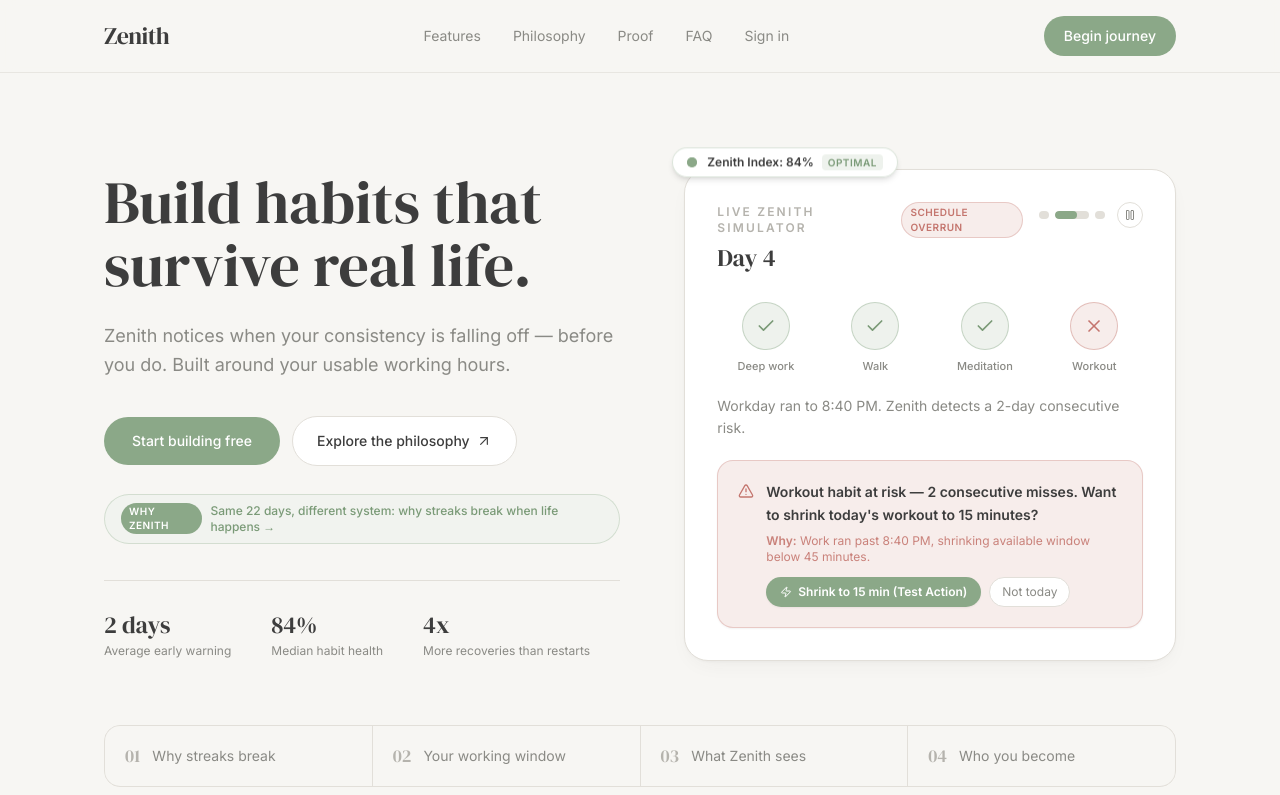
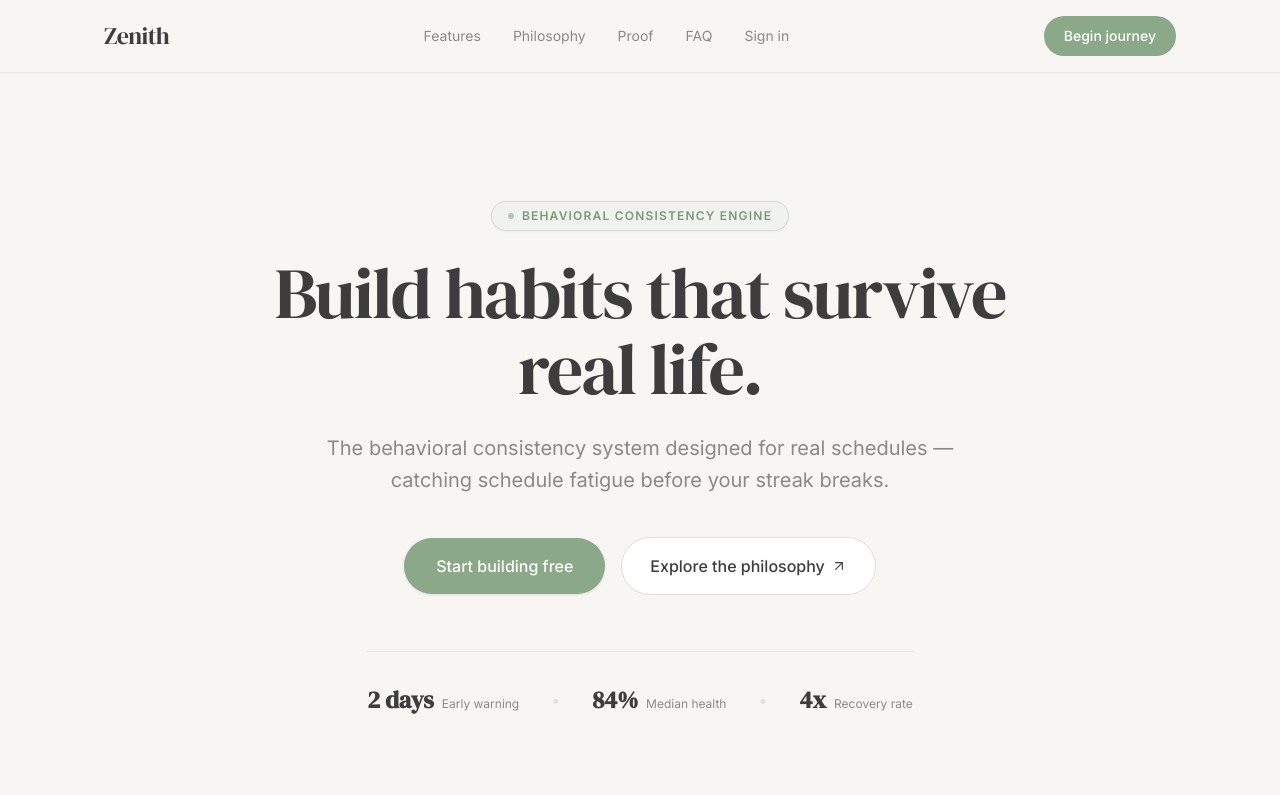
Before and after one commit to SamarSiddiqui/Zenith, a Next.js app: page / in a window 1280 px wide. Shown: the top 795 px of the page. Built offline with nearby package versions, Linux system fonts and the light colour scheme.

Commit message:
feat(hero): convert hero to ultra-minimalist Zen single-column editorial layout

```diff
--- a/app/page.tsx
+++ b/app/page.tsx
@@ -4,7 +4,6 @@ import React, { useRef } from 'react';
 import Link from 'next/link';
 import { motion } from 'framer-motion';
 import { ArrowUpRight } from 'lucide-react';
-import { Storyboard } from '../components/landing/Storyboard';
 import { FeatureGrid } from '../components/landing/FeatureGrid';
 import { HealthShowcase } from '../components/landing/HealthShowcase';
 import { StreakVsHealth } from '../components/landing/StreakVsHealth';
@@ -17,14 +16,13 @@ import { CountUp } from '../components/visuals/CountUp';
 import { useGSAPTimeline } from '../hooks/useGSAPTimeline';
 
 const heroStats: Array<{ value: React.ReactNode; label: string }> = [
-  { value: <><CountUp value={2} /> days</>, label: 'Average early warning' },
-  { value: <CountUp value={84} suffix="%" />, label: 'Median habit health' },
-  { value: <><CountUp value={4} />x</>, label: 'More recoveries than restarts' }
+  { value: <><CountUp value={2} /> days</>, label: 'Early warning' },
+  { value: <CountUp value={84} suffix="%" />, label: 'Median health' },
+  { value: <><CountUp value={4} />x</>, label: 'Recovery rate' }
 ];
 
 export default function LandingPage() {
   const heroRef = useRef<HTMLElement>(null);
-  const floatCardRef = useRef<HTMLDivElement>(null);
 
   useGSAPTimeline((gsap) => {
     if (!heroRef.current) return gsap.timeline();
@@ -33,18 +31,8 @@ export default function LandingPage() {
     tl.fromTo(
       heroRef.current.querySelectorAll('.gsap-hero-anim'),
       { opacity: 0, y: 18 },
-      { opacity: 1, y: 0, duration: 0.55, stagger: 0.08 }
+      { opacity: 1, y: 0, duration: 0.6, stagger: 0.1 }
     );
-
-    if (floatCardRef.current) {
-      gsap.to(floatCardRef.current, {
-        y: -6,
-        duration: 2.5,
-        repeat: -1,
-        yoyo: true,
-        ease: 'sine.easeInOut'
-      });
-    }
 
     return tl;
   }, []);
@@ -86,30 +74,42 @@ export default function LandingPage() {
         </div>
       </header>
 
-      {/* Hero */}
-      <section ref={heroRef} className="relative mx-auto w-full max-w-6xl px-5 pb-16 pt-14 lg:px-10 lg:pb-24 lg:pt-24">
+      {/* Option 1: Zen Single-Column Editorial Hero */}
+      <section ref={heroRef} className="relative mx-auto w-full max-w-6xl px-5 pb-20 pt-20 lg:px-10 lg:pb-32 lg:pt-32">
         <EnsoBackdrop />
-        <div className="grid items-center gap-12 lg:grid-cols-[1.05fr_1fr] lg:gap-16">
-          <div>
-            <h1 className="gsap-hero-anim font-serif text-5xl leading-[1.05] text-ink md:text-6xl">
+
+        <div className="mx-auto flex max-w-3xl flex-col items-center text-center">
+          {/* Subtle Category Pill */}
+          <div className="gsap-hero-anim mb-6">
+            <span className="inline-flex items-center gap-2 rounded-full border border-sage/30 bg-sage-wash/80 px-4 py-1.5 text-xs font-semibold uppercase tracking-widest text-sage-deep shadow-xs">
+              <span className="h-1.5 w-1.5 rounded-full bg-sage-deep animate-pulse" />
+              Behavioral Consistency Engine
+            </span>
+          </div>
+
+          {/* Headline */}
+          <h1 className="gsap-hero-anim font-serif text-5xl leading-[1.06] text-ink md:text-7xl tracking-tight">
             Build habits that survive real life.
           </h1>
-            <p className="gsap-hero-anim mt-6 max-w-xl text-lg leading-relaxed text-muted">
-              Zenith notices when your consistency is falling off — before you do. Built around
-              your usable working hours.
+
+          {/* Subtitle */}
+          <p className="gsap-hero-anim mt-6 max-w-2xl text-lg leading-relaxed text-muted md:text-xl font-normal">
+            The behavioral consistency system designed for real schedules — catching schedule fatigue before your streak breaks.
           </p>
-            <div className="gsap-hero-anim mt-9 flex flex-wrap items-center gap-3">
+
+          {/* Primary CTA */}
+          <div className="gsap-hero-anim mt-10 flex flex-wrap items-center justify-center gap-4">
             <motion.div whileHover={{ y: -2 }} whileTap={{ scale: 0.98 }} transition={{ duration: 0.14, ease: 'easeOut' }}>
               <Link
                 href="/dashboard"
-                  className="inline-block rounded-full bg-sage px-7 py-3.5 text-sm font-medium text-white transition-colors duration-150 ease-out hover:bg-sage-deep"
+                className="inline-flex items-center gap-2 rounded-full bg-sage px-8 py-4 text-base font-medium text-white shadow-sm transition-colors duration-150 ease-out hover:bg-sage-deep"
               >
                 Start building free
               </Link>
             </motion.div>
             <a
               href="#philosophy"
-                className="group inline-flex items-center gap-1.5 rounded-full border border-line bg-surface px-6 py-3.5 text-sm font-medium text-ink transition-colors duration-150 ease-out hover:bg-sidebar"
+              className="group inline-flex items-center gap-1.5 rounded-full border border-line bg-surface px-7 py-4 text-base font-medium text-ink transition-colors duration-150 ease-out hover:bg-sidebar"
             >
               Explore the philosophy
               <ArrowUpRight
@@ -120,57 +120,24 @@ export default function LandingPage() {
             </a>
           </div>
 
-            {/* Early Differentiator Teaser (Feature 6) */}
-            <div className="gsap-hero-anim mt-7">
-              <a
-                href="#chapter-01"
-                className="group inline-flex items-center gap-2 rounded-full border border-sage/30 bg-sage-wash/70 px-4 py-2 text-xs font-medium text-sage-deep transition-all duration-150 ease-out hover:border-sage hover:bg-sage-wash"
-              >
-                <span className="rounded-full bg-sage px-2 py-0.5 text-[10px] font-semibold uppercase tracking-wider text-white">
-                  Why Zenith
-                </span>
-                <span>Same 22 days, different system: why streaks break when life happens &rarr;</span>
-              </a>
+          {/* Hairline Stat Strip */}
+          <dl className="gsap-hero-anim mt-14 flex flex-wrap items-center justify-center gap-x-8 gap-y-4 border-t border-line/70 pt-8 text-center">
+            {heroStats.map((stat, i) => (
+              <React.Fragment key={stat.label}>
+                {i > 0 && <span className="text-line hidden sm:inline">•</span>}
+                <div className="flex items-baseline gap-2">
+                  <span className="font-serif text-2xl font-semibold text-ink">{stat.value}</span>
+                  <span className="text-xs text-muted">{stat.label}</span>
                 </div>
-
-            <dl className="gsap-hero-anim mt-9 flex flex-wrap gap-x-10 gap-y-5 border-t border-line pt-7">
-              {heroStats.map((stat) => (
-                <div key={stat.label}>
-                  <dt className="sr-only">{stat.label}</dt>
-                  <dd>
-                    <span className="block font-serif text-2xl text-ink">{stat.value}</span>
-                    <span className="mt-0.5 block text-xs text-muted">{stat.label}</span>
-                  </dd>
-                </div>
+              </React.Fragment>
             ))}
           </dl>
         </div>
 
-          <div className="gsap-hero-anim relative">
-            {/* Floating Micro-Preview Badge */}
-            <div
-              ref={floatCardRef}
-              className="absolute -top-4 -left-3 z-10 hidden rounded-full border border-sage/30 bg-surface/95 px-3.5 py-1.5 shadow-md backdrop-blur sm:flex items-center gap-2.5"
-            >
-              <span className="relative flex h-2.5 w-2.5">
-                <span className="absolute inline-flex h-full w-full animate-ping rounded-full bg-sage opacity-75"></span>
-                <span className="relative inline-flex h-2.5 w-2.5 rounded-full bg-sage"></span>
-              </span>
-              <div className="text-xs">
-                <span className="font-semibold text-ink">Zenith Index: 84%</span>
-                <span className="ml-2 rounded bg-sage-wash px-1.5 py-0.5 text-[10px] font-semibold text-sage-deep uppercase tracking-wider">
-                  Optimal
-                </span>
-              </div>
-            </div>
-
-            <Storyboard />
-          </div>
-        </div>
-
+        {/* Chapter Quick Navigation */}
         <nav
           aria-label="Chapters"
-          className="gsap-hero-anim mt-16 grid gap-px overflow-hidden rounded-2xl border border-line bg-line sm:grid-cols-4"
+          className="gsap-hero-anim mt-20 grid gap-px overflow-hidden rounded-2xl border border-line bg-line sm:grid-cols-4 shadow-xs"
         >
           {[
             ['01', 'Why streaks break', '#chapter-01'],
@@ -181,12 +148,12 @@ export default function LandingPage() {
             <a
               key={num}
               href={href}
-              className="group flex items-center gap-3 bg-canvas px-5 py-4 transition-colors duration-150 ease-out hover:bg-surface"
+              className="group flex items-center justify-center gap-3 bg-canvas px-5 py-4.5 transition-colors duration-150 ease-out hover:bg-surface"
             >
               <span className="font-serif text-lg text-faint transition-colors duration-150 ease-out group-hover:text-sage-deep">
                 {num}
               </span>
-              <span className="text-sm text-muted transition-colors duration-150 ease-out group-hover:text-ink">
+              <span className="text-sm font-medium text-muted transition-colors duration-150 ease-out group-hover:text-ink">
                 {label}
               </span>
             </a>
--- a/components/landing/EnsoBackdrop.tsx
+++ b/components/landing/EnsoBackdrop.tsx
@@ -11,7 +11,7 @@ const HABIT_TAGS = [
 ];
 
 /**
- * Ambient hairline rings & orbiting habit nodes behind the hero.
+ * Ambient hairline rings & orbiting habit nodes centered behind the hero.
  * Powered by GSAP continuous timelines and subtle floating motion.
  */
 export function EnsoBackdrop() {
@@ -60,7 +60,7 @@ export function EnsoBackdrop() {
         // Pulse dashed ring opacity
         if (pulseRingRef.current) {
           gsap.to(pulseRingRef.current, {
-            strokeOpacity: 0.6,
+            strokeOpacity: 0.5,
             duration: 3.5,
             repeat: -1,
             yoyo: true,
@@ -108,8 +108,8 @@ export function EnsoBackdrop() {
 
   return (
     <div ref={containerRef} className="pointer-events-none absolute inset-0 -z-10 overflow-hidden" aria-hidden>
-      {/* Top right main Enso wheel */}
-      <div className="absolute -right-40 -top-32 h-[680px] w-[680px] opacity-70 lg:-right-20">
+      {/* Centered main Enso wheel */}
+      <div className="absolute left-1/2 top-1/2 h-[680px] w-[680px] -translate-x-1/2 -translate-y-1/2 opacity-45 sm:h-[760px] sm:w-[760px]">
         <svg ref={outerRingRef} viewBox="0 0 400 400" className="h-full w-full">
           <circle cx="200" cy="200" r="196" fill="none" stroke="var(--color-line)" strokeWidth="1" />
           <circle
@@ -119,7 +119,7 @@ export function EnsoBackdrop() {
             r="152"
             fill="none"
             stroke="var(--color-sage)"
-            strokeOpacity="0.25"
+            strokeOpacity="0.2"
             strokeWidth="1.5"
             strokeDasharray="3 9"
           />
@@ -130,15 +130,14 @@ export function EnsoBackdrop() {
         <div ref={orbitGroupRef} className="absolute inset-0 flex items-center justify-center">
           {HABIT_TAGS.map((tag) => {
             const rad = (tag.angle * Math.PI) / 180;
-            const radius = 152; // matches middle dashed ring radius in SVG space
-            // Offset from center in % space roughly
-            const x = Math.cos(rad) * (radius * 0.72);
-            const y = Math.sin(rad) * (radius * 0.72);
+            const radius = 160; // matches dashed ring radius in SVG space
+            const x = Math.cos(rad) * (radius * 0.95);
+            const y = Math.sin(rad) * (radius * 0.95);
 
             return (
               <div
                 key={tag.label}
-                className="orbit-tag absolute rounded-full border border-sage/30 bg-surface/90 px-3 py-1 text-[11px] font-medium text-sage-deep shadow-xs backdrop-blur-xs"
+                className="orbit-tag absolute rounded-full border border-sage/30 bg-surface/90 px-3 py-1 text-[11px] font-medium text-sage-deep shadow-xs backdrop-blur-xs hidden sm:block"
                 style={{
                   transform: `translate(${x}px, ${y}px)`
                 }}
@@ -150,8 +149,8 @@ export function EnsoBackdrop() {
         </div>
       </div>
 
-      {/* Bottom left subtle ring motif */}
-      <div className="absolute -left-32 bottom-0 h-[420px] w-[420px] opacity-50">
+      {/* Subtle secondary ring motif */}
+      <div className="absolute -left-32 bottom-0 h-[420px] w-[420px] opacity-35">
         <svg ref={innerRingRef} viewBox="0 0 400 400" className="h-full w-full">
           <circle
             cx="200"
@@ -162,7 +161,7 @@ export function EnsoBackdrop() {
             strokeWidth="1"
             strokeDasharray="3 14"
           />
-          <circle cx="200" cy="200" r="130" fill="none" stroke="var(--color-sage)" strokeWidth="1" strokeOpacity="0.3" />
+          <circle cx="200" cy="200" r="130" fill="none" stroke="var(--color-sage)" strokeWidth="1" strokeOpacity="0.25" />
         </svg>
       </div>
     </div>
--- /dev/null
+++ b/components/landing/ZenithOrbitalGauge.tsx
@@ -0,0 +1,152 @@
+"use client";
+
+import React, { useState } from 'react';
+import { motion, AnimatePresence } from 'framer-motion';
+import { HealthRing } from '../visuals/HealthRing';
+import { ShieldCheck, AlertCircle } from 'lucide-react';
+
+type EngineMode = 'normal' | 'overrun';
+
+interface HabitNode {
+  label: string;
+  time: string;
+  normalStatus: string;
+  overrunStatus: string;
+  isAdapted?: boolean;
+}
+
+const habitNodes: HabitNode[] = [
+  { label: 'Morning Flow 🌿', time: '07:30 AM', normalStatus: 'Completed (30m)', overrunStatus: 'Completed (30m)' },
+  { label: 'Deep Focus ⚡', time: '01:00 PM', normalStatus: 'Completed (45m)', overrunStatus: 'Completed (45m)' },
+  { label: 'Evening Rest 📖', time: '08:45 PM', normalStatus: 'Completed (30m)', overrunStatus: 'Auto-scaled (5m micro)', isAdapted: true }
+];
+
+export function ZenithOrbitalGauge() {
+  const [mode, setMode] = useState<EngineMode>('normal');
+
+  const healthScore = mode === 'normal' ? 84 : 72;
+  const tone = mode === 'normal' ? 'sage' : 'clay';
+
+  return (
+    <div className="relative mx-auto w-full max-w-md rounded-3xl border border-line/80 bg-surface/90 p-6 sm:p-8 shadow-calm backdrop-blur-md transition-all">
+      {/* Top Bar with Mode Toggle */}
+      <div className="flex items-center justify-between border-b border-line/60 pb-4">
+        <div className="flex items-center gap-2">
+          <span className="relative flex h-2 w-2">
+            <span className={`absolute inline-flex h-full w-full animate-ping rounded-full ${mode === 'normal' ? 'bg-sage' : 'bg-clay'} opacity-75`}></span>
+            <span className={`relative inline-flex h-2 w-2 rounded-full ${mode === 'normal' ? 'bg-sage' : 'bg-clay'}`}></span>
+          </span>
+          <span className="text-xs font-semibold uppercase tracking-wider text-muted font-mono">
+            Zenith Engine
+          </span>
+        </div>
+
+        {/* Minimal Mode Toggle */}
+        <div className="inline-flex rounded-full border border-line bg-canvas p-0.5 shadow-xs">
+          <button
+            onClick={() => setMode('normal')}
+            className={`rounded-full px-3 py-1 text-[11px] font-medium transition-all ${
+              mode === 'normal'
+                ? 'bg-sage-deep text-white shadow-xs'
+                : 'text-muted hover:text-ink'
+            }`}
+          >
+            Normal Window
+          </button>
+          <button
+            onClick={() => setMode('overrun')}
+            className={`rounded-full px-3 py-1 text-[11px] font-medium transition-all ${
+              mode === 'overrun'
+                ? 'bg-clay text-white shadow-xs'
+                : 'text-muted hover:text-ink'
+            }`}
+          >
+            Work Overrun
+          </button>
+        </div>
+      </div>
+
+      {/* Central Health Gauge */}
+      <div className="my-8 flex flex-col items-center justify-center text-center">
+        <div className="relative flex items-center justify-center">
+          <HealthRing value={healthScore} tone={tone} size={112} stroke={8} />
+
+          {/* Ambient Glow */}
+          <div
+            className={`pointer-events-none absolute h-32 w-32 rounded-full blur-2xl transition-opacity duration-500 ${
+              mode === 'normal' ? 'bg-sage/20' : 'bg-clay/20'
+            }`}
+          />
+        </div>
+
+        <p className="mt-3 text-xs font-medium text-muted">
+          {mode === 'normal' ? 'Median Consistency Score' : 'Adaptive Consistency Index'}
+        </p>
+      </div>
+
+      {/* Habit Nodes Cards */}
+      <div className="space-y-2.5">
+        {habitNodes.map((node) => {
+          const isOverrunAdapted = mode === 'overrun' && node.isAdapted;
+          return (
+            <div
+              key={node.label}
+              className={`flex items-center justify-between rounded-xl border px-3.5 py-2.5 transition-all text-xs ${
+                isOverrunAdapted
+                  ? 'border-clay/40 bg-clay-wash/70 text-clay font-medium'
+                  : 'border-line/70 bg-canvas/80 text-ink'
+              }`}
+            >
+              <div className="flex items-center gap-2">
+                <span className="font-medium">{node.label}</span>
+              </div>
+              <div className="flex items-center gap-2">
+                <span className="text-[10px] text-faint font-mono">{node.time}</span>
+                <span
+                  className={`rounded-md px-2 py-0.5 text-[10px] font-semibold ${
+                    isOverrunAdapted
+                      ? 'bg-clay text-white'
+                      : 'bg-sage-wash text-sage-deep'
+                  }`}
+                >
+                  {mode === 'normal' ? node.normalStatus : node.overrunStatus}
+                </span>
+              </div>
+            </div>
+          );
+        })}
+      </div>
+
+      {/* Bottom Live System Callout */}
+      <div className="mt-6 border-t border-line/60 pt-4">
+        <AnimatePresence mode="wait">
+          <motion.div
+            key={mode}
+            initial={{ opacity: 0, y: 4 }}
+            animate={{ opacity: 1, y: 0 }}
+            exit={{ opacity: 0, y: -4 }}
+            transition={{ duration: 0.2 }}
+            className={`rounded-xl p-3 text-xs font-medium flex items-center justify-between ${
+              mode === 'normal'
+                ? 'bg-sage-wash/80 border border-sage/30 text-sage-deep'
+                : 'bg-clay-wash/80 border border-clay/30 text-clay'
+            }`}
+          >
+            <div className="flex items-center gap-2">
+              {mode === 'normal' ? (
+                <ShieldCheck className="h-4 w-4 text-sage-deep shrink-0" />
+              ) : (
+                <AlertCircle className="h-4 w-4 text-clay shrink-0" />
+              )}
+              <span>
+                {mode === 'normal'
+                  ? 'Optimal schedule alignment — 4 habits on track.'
+                  : 'Zenith auto-scaled reading slot to 5 min — zero reset penalty.'}
+              </span>
+            </div>
+          </motion.div>
+        </AnimatePresence>
+      </div>
+    </div>
+  );
+}
```
Lines whose indentation alone changed are shown as unchanged.
